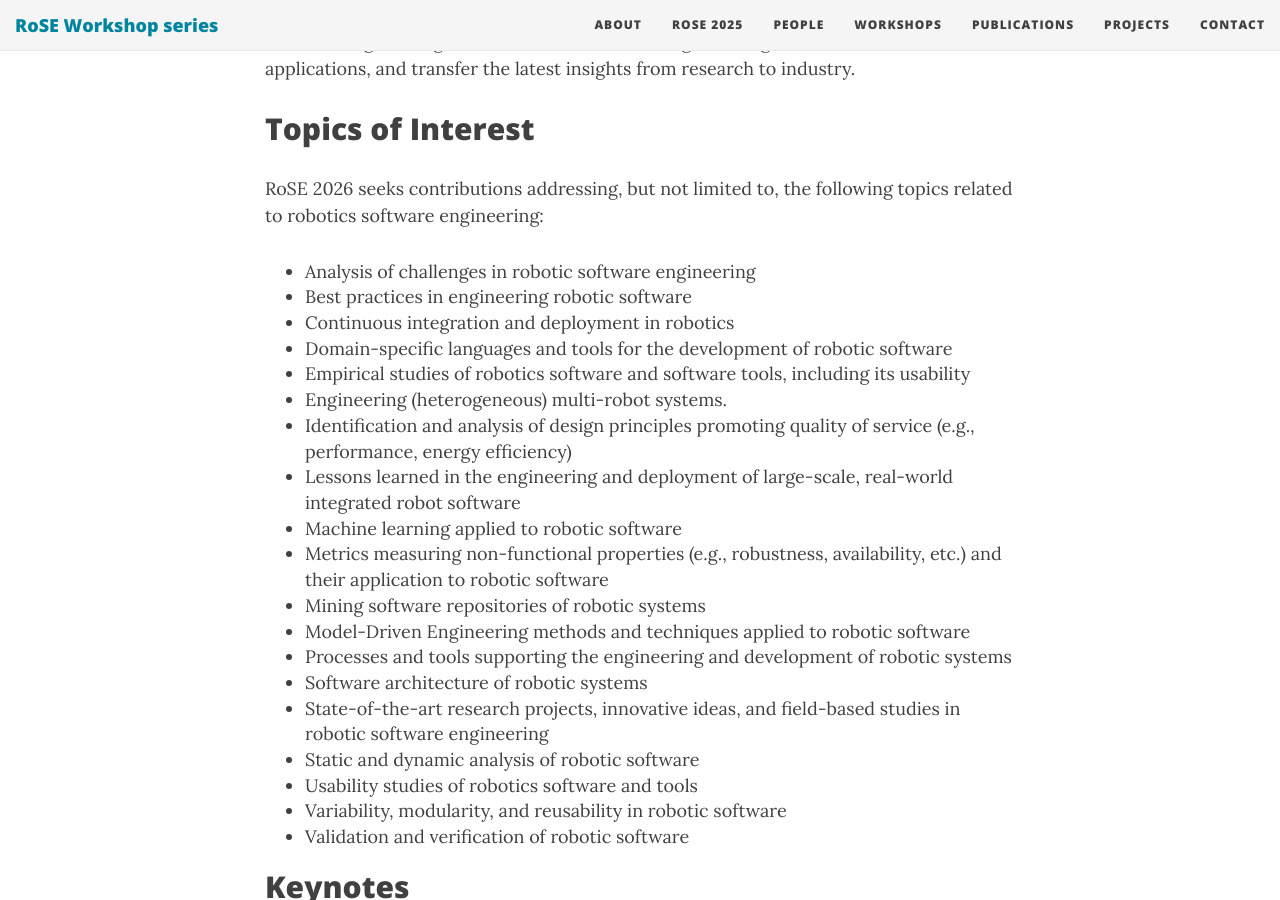
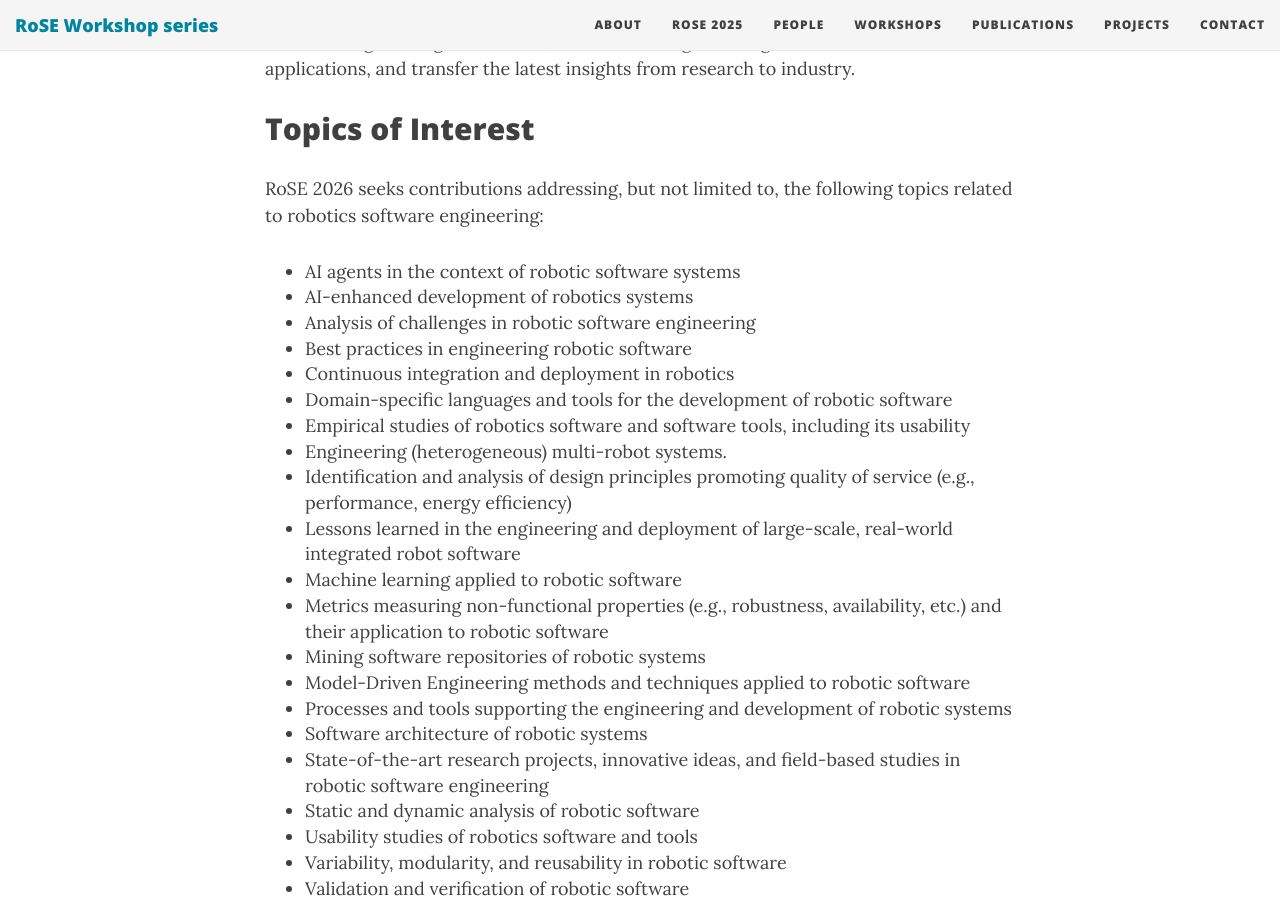
Before and after one commit to rose-workshops/rose-workshops.github.io, a Jekyll site: the page built from rose2026.md, in a window 1280 px wide and 900 px high, scrolled down 846 px. Built offline with Jekyll 4.4.1, drawn with Linux system fonts in a browser that asks for light colours; nearby versions of some CDN libraries.

Commit message:
adds AI topics to list of topics of interest

```diff
--- a/rose2026.md
+++ b/rose2026.md
@@ -19,6 +19,8 @@ RoSE aims to bring together researchers and practitioners to identify new fronti
 
 RoSE 2026 seeks contributions addressing, but not limited to, the following
 topics related to robotics software engineering:
+- AI agents in the context of robotic software systems
+- AI-enhanced development of robotics systems
 - Analysis of challenges in robotic software engineering
 - Best practices in engineering robotic software
 - Continuous integration and deployment in robotics
```
